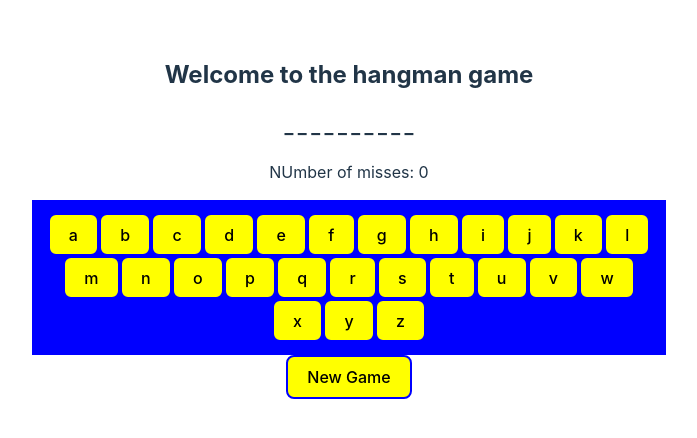
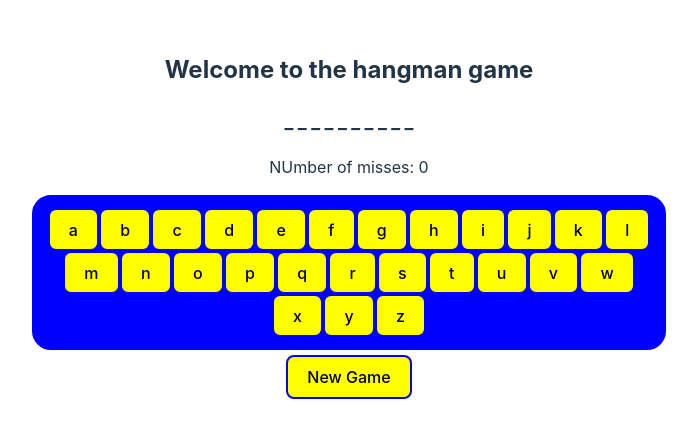
Before and after one commit to adamekissa/hangmangame, a React (Vite) app: page / in a window 1280 px wide. Shown: the part 182-620 px from the top of the page, without its empty margins (291-988 px from the left). Built offline with nearby package versions, Linux system fonts and the light colour scheme.

Commit message:
More progress

```diff
--- a/src/App.css
+++ b/src/App.css
@@ -52,6 +52,7 @@
   border: 3px solid blue;
   padding: 10px;
   background-color: blue;
+  border-radius: 0.5cm
 }
 
 .alphabet--button {
--- a/src/App.jsx
+++ b/src/App.jsx
@@ -74,7 +74,7 @@ function App() {
           <Button callBackFn={getClickedText} text="y" />
           <Button callBackFn={getClickedText} text="z" />
         </div>
-        <Button callBackFn={freshGame} text="New Game" />
+        <button onClick={freshGame} style={{ margin: 5 }} className="alphabet--button">New Game</button>
       </div>
     </>
   )
```
